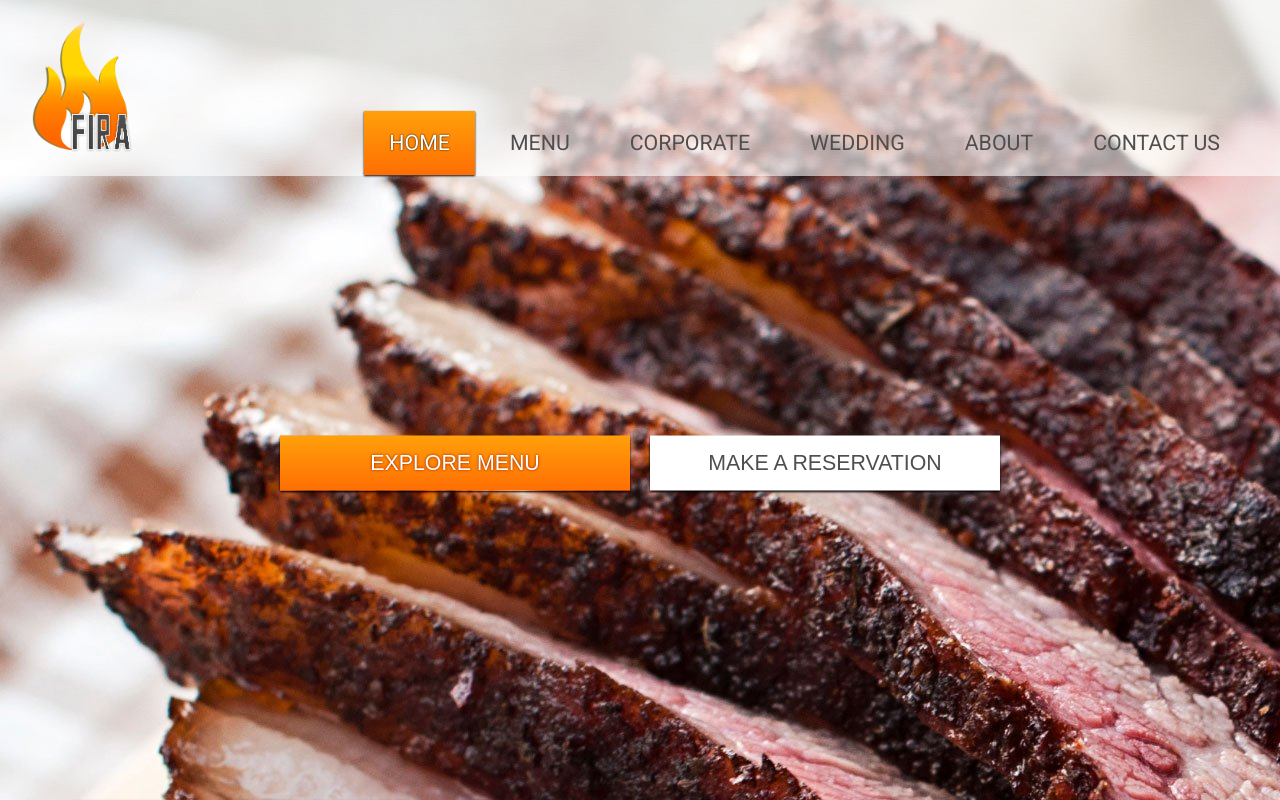
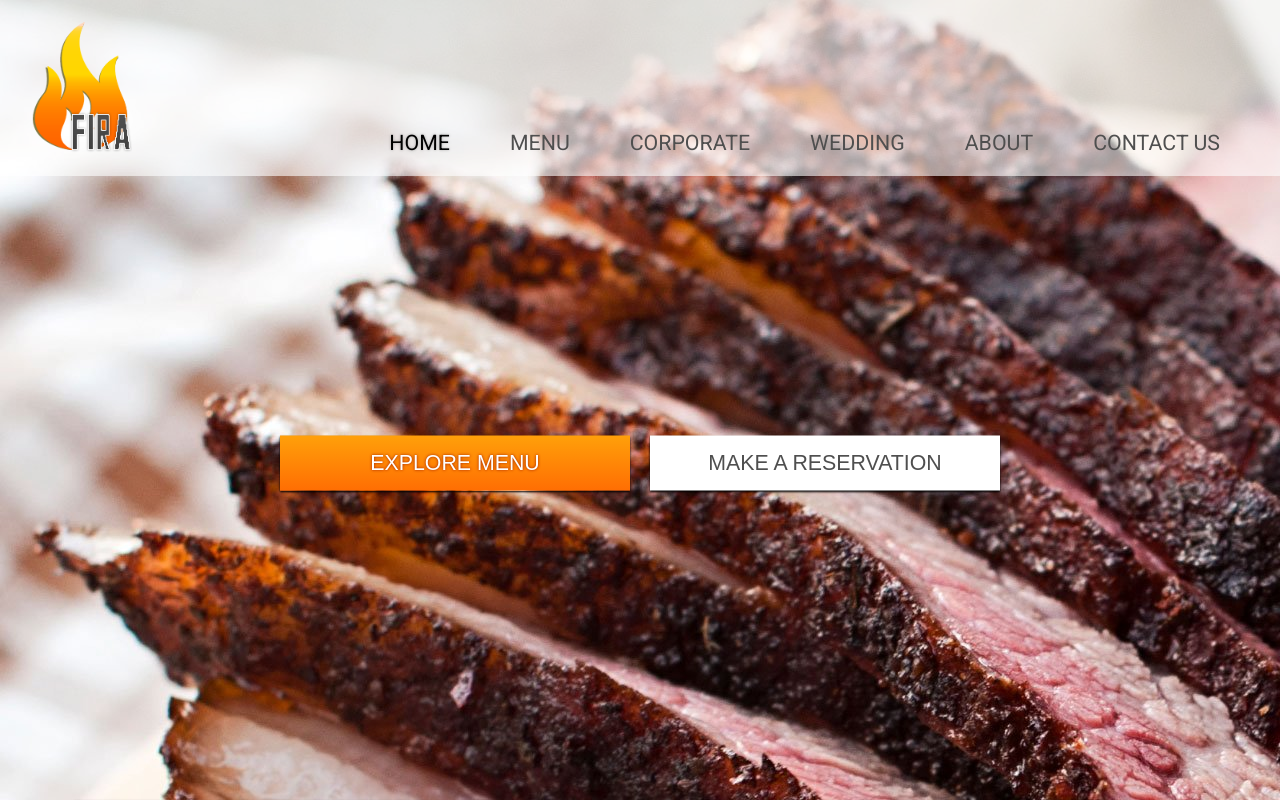
Before and after one commit to kylerkinnear1/FiraCatering, a Vue app: page /home#/home in a window 1280 px wide. Shown: the top 800 px of the page. Built offline with nearby package versions, Linux system fonts and the light colour scheme.

Commit message:
Made navbar animation much more subtle.

```diff
--- a/src/components/NavBar.vue
+++ b/src/components/NavBar.vue
@@ -97,35 +97,9 @@ a {
 a:hover,
 a:focus,
 .router-link-active {
-  color: white;
-  text-shadow: 0px 0px 2px black;
+  color: black;
+  text-shadow: 0px 0px 3px rgba(0, 0, 0, 0.3);
   outline: none;
-}
-
-ul a::after,
-ul .router-link-active::after {
-  content: "";
-  background: linear-gradient(#ffa00a, #ff6e03);
-  position: absolute;
-  top: -20px;
-  left: 5px;
-  right: 5px;
-  bottom: -20px;
-  z-index: -1;
-  box-shadow: 0px 1px 2px black;
-}
-
-ul a::after {
-  opacity: 0;
-  transition: all 0.2s ease-in-out;
-  transform: scaleY(0);
-  transform-origin: bottom;
-}
-
-ul a:hover::after,
-ul .router-link-active::after {
-  transform: scaleY(1);
-  opacity: 1;
 }
 
 li {
```
